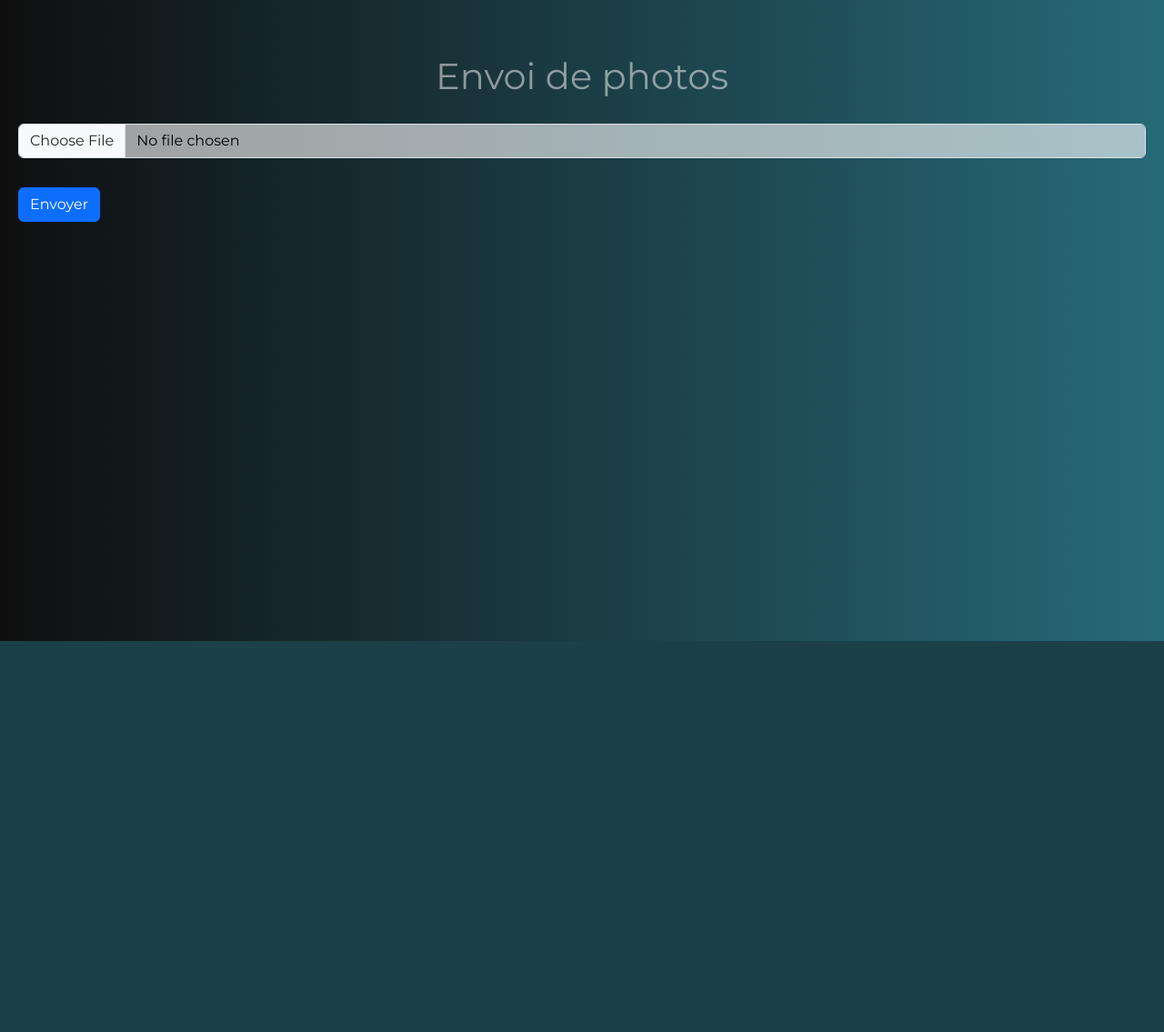
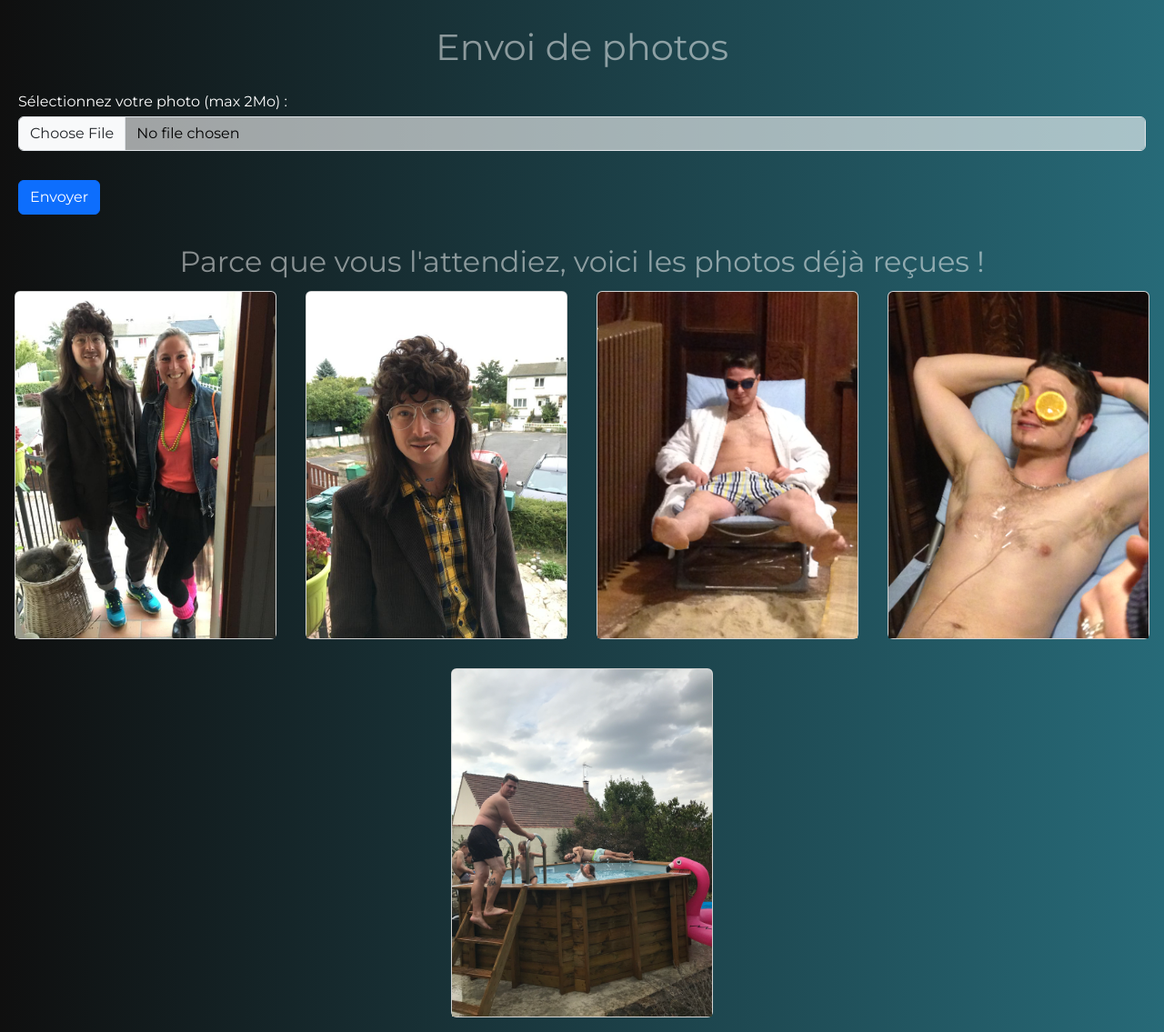
Before and after one commit to Pierre-Henri-Kocan/anniversaire-jonathan-v2, a PHP site: page /index.php?page=galerie in a window 1280 px wide. Shown: the part 95-1230 px from the top of the page at 91% size. Before the commit the page ends 800 px from the top, so only its background shows below. Run offline with PHP 8.4, Linux system fonts and the light colour scheme; some libraries are stand-ins or nearby versions.

Commit message:
Cards created

```diff
--- a/php/inc/form/traitement.php
+++ b/php/inc/form/traitement.php
@@ -7,13 +7,13 @@ if ($_FILES["fichier"]["error"] == UPLOAD_ERR_OK) {
     // Déplace le fichier téléchargé vers le répertoire de destination
     $destination = "uploads/" . $nomFichier; // Spécifiez le répertoire de destination ici
     if (move_uploaded_file($_FILES["fichier"]["tmp_name"], $destination)) {
-        header("Location: ../../../index.php?page=galerie&upload=success");
+        header("Location: ../../../index.php?upload=success");
         exit();
     } else {
-        header("Location: ../../../index.php?page=galerie&upload=error");
+        header("Location: ../../../index.php?upload=error");
         exit();
     }
 } else {
-    header("Location: ../../../index.php?page=galerie&upload=error");
+    header("Location: ../../../index.php?upload=error");
         exit();
 }
--- a/php/inc/templates/footer.tpl.php
+++ b/php/inc/templates/footer.tpl.php
@@ -1,3 +1,5 @@
-<script src="https://cdn.jsdelivr.net/npm/bootstrap@5.3.0-alpha3/dist/js/bootstrap.bundle.min.js" integrity="sha384-ENjdO4Dr2bkBIFxQpeoTz1HIcje39Wm4jDKdf19U8gI4ddQ3GYNS7NTKfAdVQSZe" crossorigin="anonymous"></script>
+<script src="https://code.jquery.com/jquery-3.2.1.slim.min.js"></script>
+<script src="https://cdnjs.cloudflare.com/ajax/libs/popper.js/1.12.9/umd/popper.min.js"></script>
+<script src="https://maxcdn.bootstrapcdn.com/bootstrap/4.0.0/js/bootstrap.min.js"></script>
 </body>
 </html>
--- a/php/inc/templates/galerie.tpl.php
+++ b/php/inc/templates/galerie.tpl.php
@@ -1,21 +1,24 @@
-<div class="form-container">
-<?php
-    // Vérifiez si le paramètre d'URL indiquant le succès est présent
-    if (isset($_GET["upload"]) && $_GET["upload"] == "success") {
-        echo '<div class="alert-custom" role="alert">Enregistrement réussi ! Merci</div>';
-    }
-    elseif (isset($_GET["upload"]) && $_GET["upload"] == "error") {
-        echo '<div class="alert-custom" role="alert">L\'enregistrement a echoué</div>';
-    }
-    ?>
 
-</div>
 <div class="standard-banner" style="margin: 20px;">
     <h2>Envoi de photos</h2>
     <form action="php/inc/form/traitement.php" method="post" enctype="multipart/form-data">
-        <!-- <label class="form-label" for="fichier">Sélectionnez votre photo :</label> -->
+        <label class="form-label" for="fichier">Sélectionnez votre photo (max 2Mo) :</label>
+        <input type="hidden" name="MAX_FILE_SIZE" value="100000">
         <input class="form-control" type="file" id="fichier" name="fichier">
         <br><br>
         <button class="btn btn-primary mb-3" type="submit">Envoyer</button>
     </form>
 </div>
+
+<p class="upload-text">Parce que vous l'attendiez, voici les photos déjà reçues !</p>
+<div class="upload-images">
+    <?php
+    //phpinfo();
+    $dossier = 'php/inc/form/uploads/';
+    $images = array_diff(scandir($dossier), array('..', '.'));
+    foreach($images as $image) {
+      echo '<div class="card" style="width: 18rem;">';
+      echo '<img src="' . $dossier . $image . '" class="card-img-top" alt="...">';
+      echo '</div>';
+    } ?>
+</div>
--- a/php/public/css/style.css
+++ b/php/public/css/style.css
@@ -250,10 +250,31 @@ body {
     font-size: 1.5rem;
 }
 
+.upload-text {
+    text-align: center;
+    font-size: 2rem;
+    color: var(--color-text-light);
+    margin-bottom: 1rem 1rem 1.5rem 1rem;
+}
+
+.upload-images {
+    display: flex;
+    flex-direction: row;
+    flex-wrap: wrap;
+    justify-content: center;
+    align-items: center;
+}
+
+.card {
+    margin: 1rem;
+}
+
 @media screen and (max-width: 500px) {
     .alert-custom {
-
         font-size: 1rem;
+    }
+    .upload-text {
+        font-size: 1.2rem;
     }
 
 }
```
Also changed, not shown: php/inc/templates/home.tpl.php (+11 -1 lines), php/inc/form/uploads/01.jpeg (added), php/inc/form/uploads/02.jpeg (added), php/inc/form/uploads/03.JPG (added), php/inc/form/uploads/04.JPG (added), php/inc/form/uploads/05.JPG (added).
